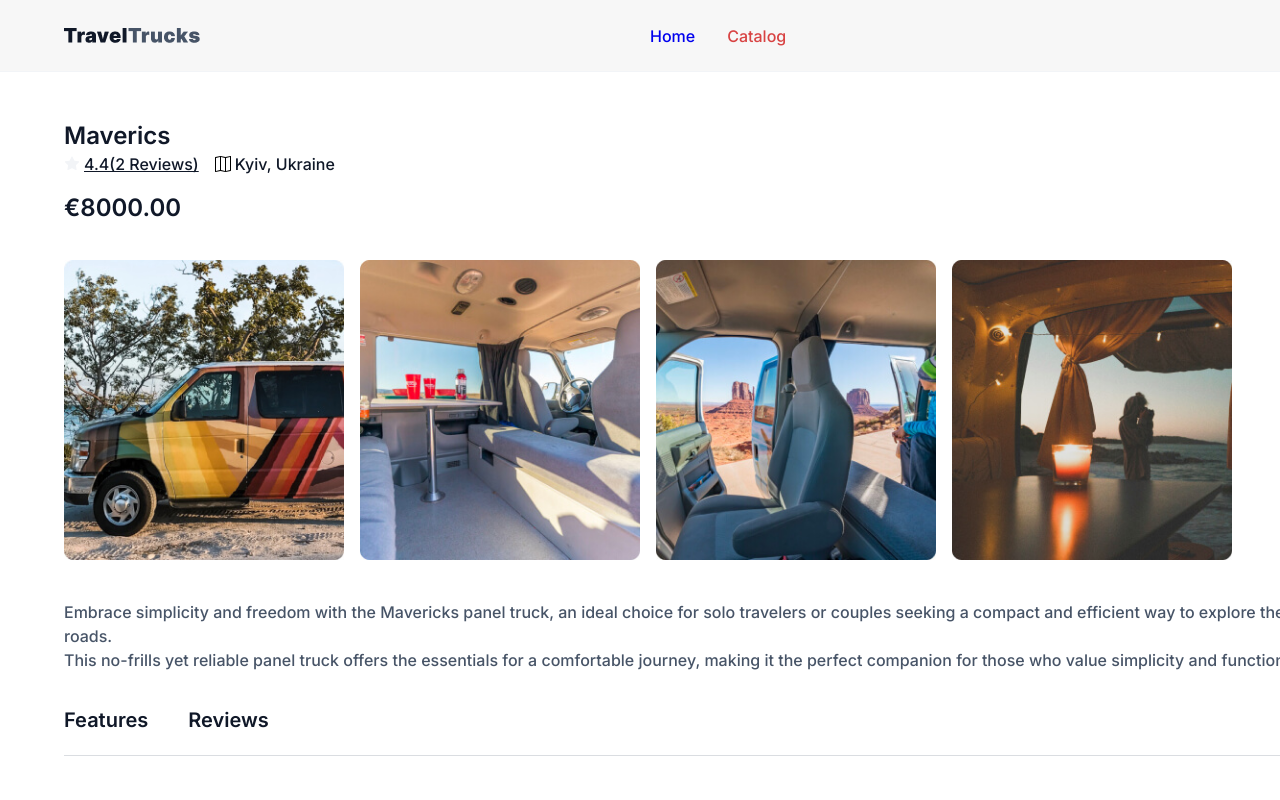
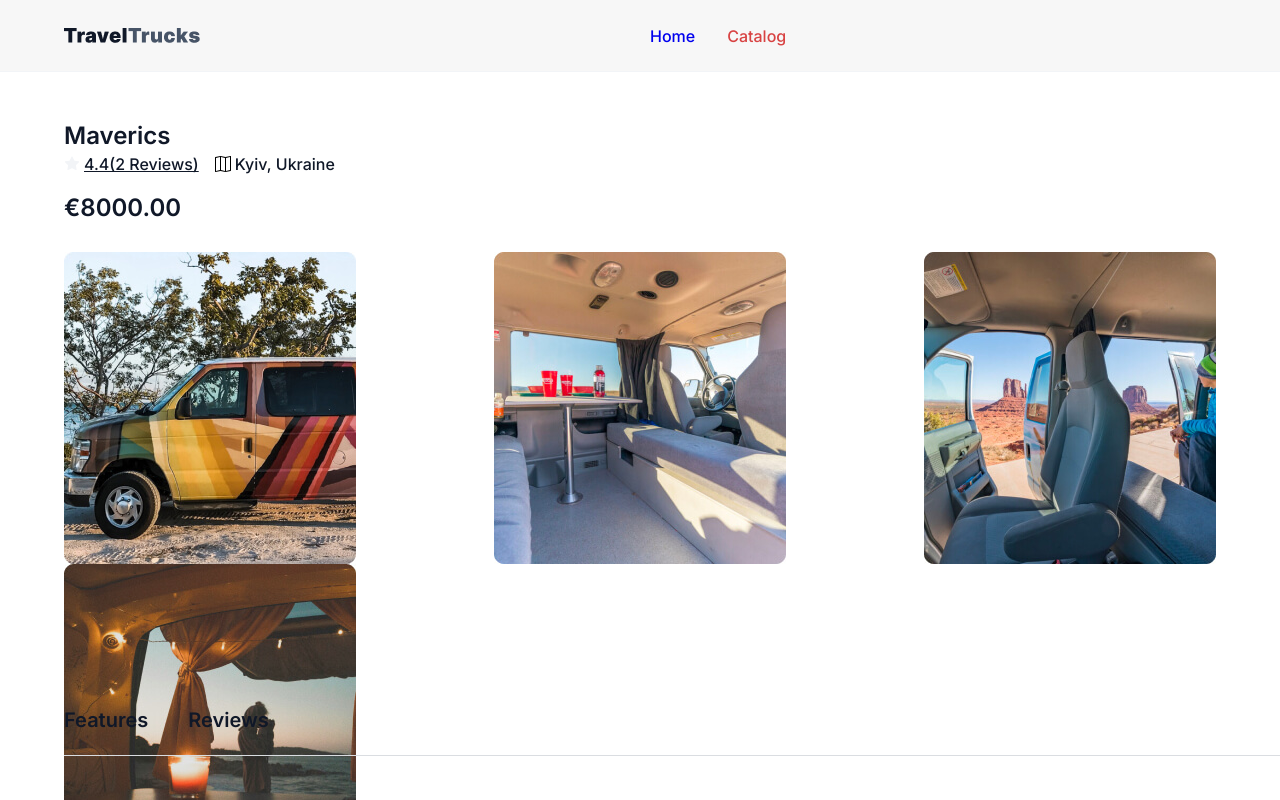
Before and after one commit to Lyadskyi/TravelTrucs-web_app, a React (Vite) app: page /catalog/1/reviews in a window 1280 px wide. Shown: the top 800 px of the page. Built offline with nearby package versions, Linux system fonts and the light colour scheme.

Commit message:
Added the basic margins to the body-fix
Deleted the font-weight: 400 from the components

```diff
--- a/src/components/BookingForm/BookingForm.module.css
+++ b/src/components/BookingForm/BookingForm.module.css
@@ -22,7 +22,6 @@
 .text {
   margin-top: 8px;
   margin-bottom: 24px;
-  font-weight: 400;
   font-size: 16px;
   line-height: 1.5;
   color: #6c717b;
--- a/src/components/DetailsReviews/DetailsReviews.module.css
+++ b/src/components/DetailsReviews/DetailsReviews.module.css
@@ -60,7 +60,6 @@
   margin-top: 16px;
   width: 631px;
   height: 72px;
-  font-weight: 400;
   font-size: 16px;
   line-height: 1.5;
   color: #475467;
--- a/src/components/Layout/Layout.module.css
+++ b/src/components/Layout/Layout.module.css
@@ -1,4 +1,3 @@
-/* .container {
-  padding: 0 15px;
+.container {
+  padding: 0;
 }
- */
--- a/src/components/Navigation/Navigation.module.css
+++ b/src/components/Navigation/Navigation.module.css
@@ -2,9 +2,9 @@
   display: flex;
   align-items: center;
   /* justify-content: center; */
+  margin: 0 -64px;
   border-bottom: 1px solid #f2f4f7;
   padding: 24px 64px;
-  width: 100%;
   height: 72px;
   background: #f7f7f7;
 }
--- a/src/index.css
+++ b/src/index.css
@@ -34,7 +34,7 @@ img {
 body {
   font-family: "Inter", serif;
   font-optical-sizing: auto;
-  font-weight: 400;
   font-style: normal;
   line-height: 1.5;
+  margin: 0 64px;
 }
--- a/src/pages/CamperDetailsPage/CamperDetailsPage.jsx
+++ b/src/pages/CamperDetailsPage/CamperDetailsPage.jsx
@@ -48,7 +48,7 @@ export default function CamperDetailsPage() {
         </div>
         <h2 className={css.amount}>€8000.00</h2>
       </div>
-      <div className={css.container}>
+      <div className={css.images}>
         <img src="/images/details/InteriorCar-1_desk.jpg" alt="Interior Car" />
         <img src="/images/details/InteriorCar-2_desk.jpg" alt="Interior Car" />
         <img src="/images/details/InteriorCar-3_desk.jpg" alt="Interior Car" />
@@ -56,9 +56,9 @@ export default function CamperDetailsPage() {
       </div>
       <p className={css.description}>
         Embrace simplicity and freedom with the Mavericks panel truck, an ideal choice for solo
-        travelers or couples seeking a compact and efficient way to explore the open roads.
-        <br /> This no-frills yet reliable panel truck offers the essentials for a comfortable
-        journey, making it the perfect companion for those who value simplicity and functionality.
+        travelers or couples seeking a compact and efficient way to explore the open roads. <br />
+        This no-frills yet reliable panel truck offers the essentials for a comfortable journey,
+        making it the perfect companion for those who value simplicity and functionality.
       </p>
       <div className={css.listNavLinks}>
         <NavLink to="features" className={css.link}>
--- a/src/pages/CamperDetailsPage/CamperDetailsPage.module.css
+++ b/src/pages/CamperDetailsPage/CamperDetailsPage.module.css
@@ -1,7 +1,5 @@
 .header {
-  position: absolute;
-  left: 64px;
-  top: 120px;
+  margin-top: 48px;
 }
 
 .title {
@@ -20,8 +18,6 @@
   display: flex;
   justify-content: center;
   align-items: center;
-  height: 24px;
-  cursor: pointer;
   padding: 0;
   background: none;
   border: none;
@@ -30,8 +26,6 @@
 .descReviews {
   margin-left: 4px;
   margin-right: 16px;
-  font-weight: 400;
-  font-size: 16px;
   line-height: 1.5;
   text-decoration: underline;
   text-decoration-skip-ink: none;
@@ -40,8 +34,6 @@
 
 .descLocation {
   margin-left: 4px;
-  font-weight: 400;
-  font-size: 16px;
   line-height: 1.5;
   color: #101828;
 }
@@ -54,29 +46,15 @@
   color: #101828;
 }
 
-.container {
-  position: absolute;
-  left: 64px;
-  top: 260px;
+.images {
   display: flex;
   justify-content: space-between;
   flex-wrap: wrap;
-}
-
-.container img {
-  width: 24%;
-  height: auto;
+  margin: 28px 0;
 }
 
 .description {
-  position: absolute;
-  left: 64px;
-  top: 600px;
-  width: 1312px;
-  height: 48px;
-  font-weight: 400;
-  font-size: 16px;
-  line-height: 1.5;
+  width: 100%;
   color: #475467;
 }
 
@@ -84,7 +62,6 @@
   display: flex;
   gap: 40px;
   position: absolute;
-  left: 64px;
   top: 708px;
 }
 
--- a/src/pages/HomePage/HomePage.module.css
+++ b/src/pages/HomePage/HomePage.module.css
@@ -5,19 +5,21 @@
 }
 
 .appBackground {
-  background-image: url("../../../public/images/background/BGHome-TravelTrucks_desk.png");
-  background: rgba(0, 0, 0, 0.2),
-    url("../../../public/images/background/BGHome-TravelTrucks_desk.png");
+  background-image: url("/images/background/BGHome-TravelTrucks_desk.png");
+  background: rgba(0, 0, 0, 0.2), url("/images/background/BGHome-TravelTrucks_desk.png");
   background-size: cover;
   background-repeat: no-repeat;
   background-position: center;
   height: 90vh;
+  margin: 0 -64px;
+}
+
+.appBackground img {
   width: 100%;
+  display: block;
 }
 
 .title {
-  width: 571px;
-  height: 32px;
   font-weight: 600;
   font-size: 48px;
   line-height: 0.67;
@@ -26,14 +28,13 @@
 
 .subtitle {
   font-weight: 600;
-  font-size: 24px;
-  padding-top: 16px;
+  margin-top: 16px;
+  margin-bottom: 40px;
   line-height: 1.33;
   color: #f7f7f7;
 }
 
 .btn {
-  margin-top: 40px;
   border: 2px solid transparent;
   border-radius: 200px;
   width: 173px;
```
